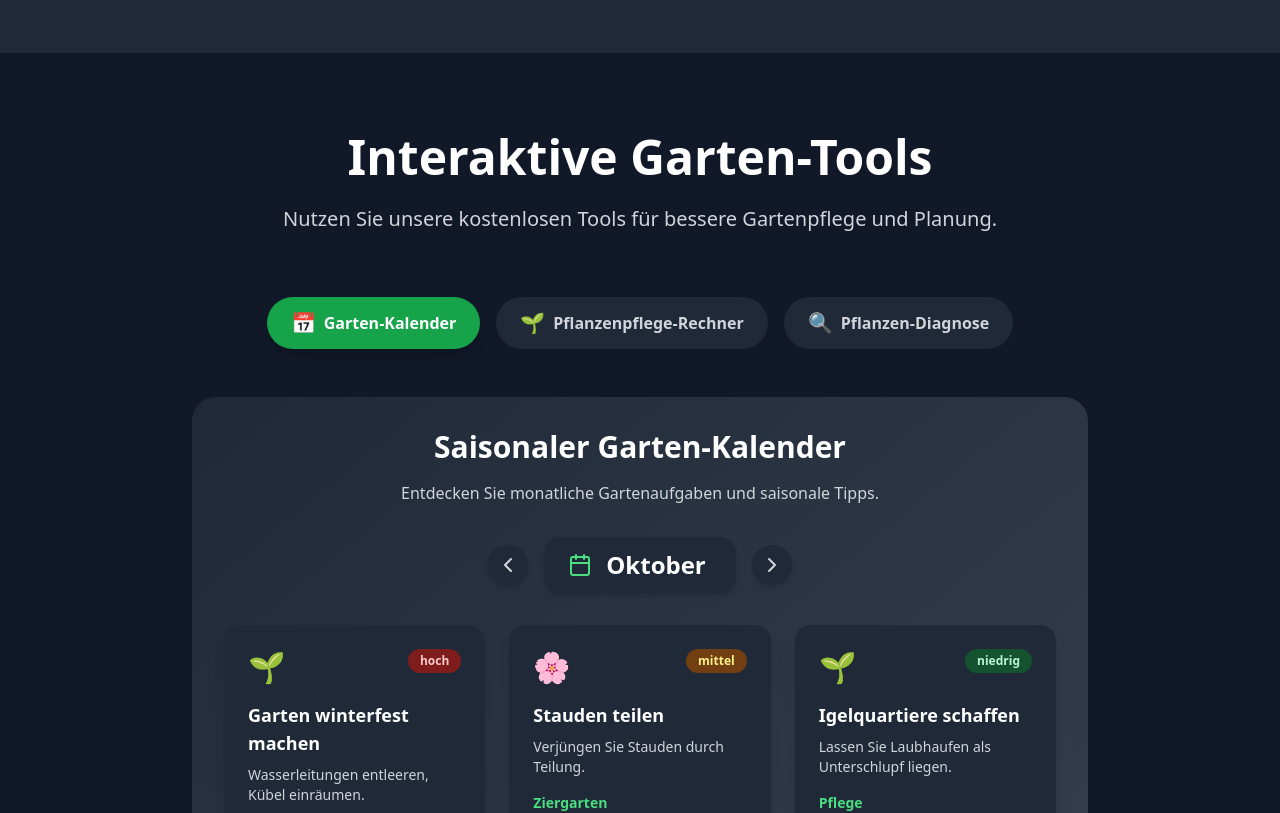
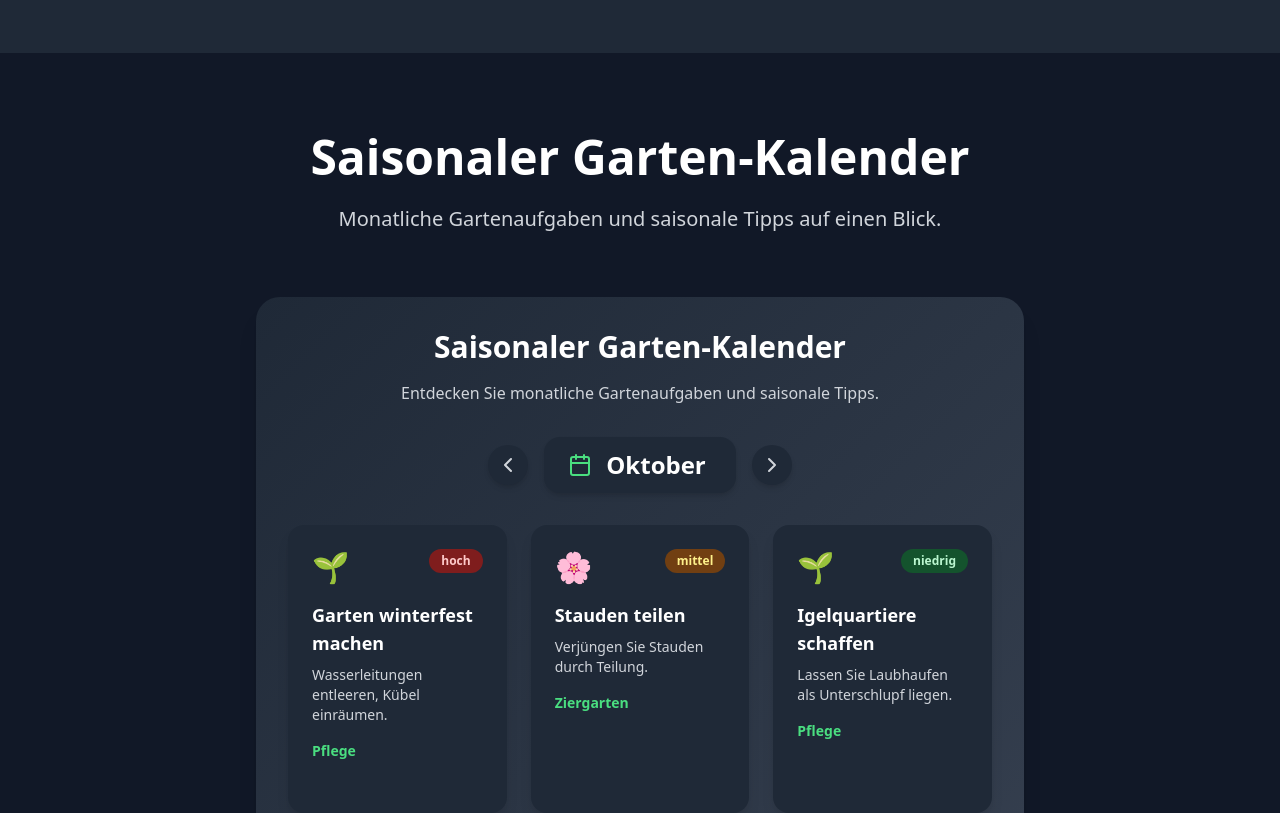
Before and after one commit to Bl4nk44/akgarten, a React (Vite) app: page / in a window 1280 px wide. Shown: the part 2340-3153 px from the top of the page. Built offline with nearby package versions, Linux system fonts and the light colour scheme.

Commit message:
ui: zamień widget pogody na Saisonaler Garten-Kalender w kontakcie; usuń inne narzędzia, zostaw tylko kalendarz

```diff
--- a/src/components/Contact.tsx
+++ b/src/components/Contact.tsx
@@ -1,15 +1,10 @@
-import React, { useState, useEffect } from 'react';
+import React, { useState } from 'react';
 import { toast } from 'sonner';
 import { CheckCircle, Send, MapPin, Phone, Mail, Clock } from 'lucide-react';
+import SeasonalCalendar from './widgets/SeasonalCalendar';
 
 export default function Contact() {
-  useEffect(() => {
-    const script = document.createElement('script');
-    script.src = "https://elfsightcdn.com/platform.js";
-    script.async = true;
-    document.body.appendChild(script);
-    return () => { /* Cleanup */ };
-  }, []);
+
 
   const [formData, setFormData] = useState({
     name: '',
@@ -101,9 +96,8 @@ export default function Contact() {
           </p>
         </div>
         <div className="grid lg:grid-cols-2 gap-12 items-stretch">
-          <div className="relative bg-gray-50 dark:bg-gray-800 rounded-3xl p-8 shadow-xl flex flex-col justify-center overflow-hidden">
-            <div className="elfsight-app-43d5de15-9eed-486d-9af5-31f916ec9032" data-elfsight-app-lazy></div>
-            <div className="absolute bottom-4 left-1/2 -translate-x-1/2 w-40 h-6 bg-gray-800 z-10 rounded-md"></div>
+                    <div className="rounded-3xl">
+            <SeasonalCalendar />
           </div>
           <div className="bg-gray-50 dark:bg-gray-800 rounded-3xl p-8 shadow-xl">
             {isSubmitted ? (
--- a/src/components/Widgets.tsx
+++ b/src/components/Widgets.tsx
@@ -1,52 +1,26 @@
 import React, { useState } from 'react';
-import PlantCareCalculator from './widgets/PlantCareCalculator';
 import SeasonalCalendar from './widgets/SeasonalCalendar';
-import PlantDiagnostic from './widgets/PlantDiagnostic';
 
 export default function Widgets() {
-  const [activeWidget, setActiveWidget] = useState('calendar');
-
-  const widgets = [
-    { id: 'calendar', title: 'Garten-Kalender', icon: '📅' },
-    { id: 'calculator', title: 'Pflanzenpflege-Rechner', icon: '🌱' },
-    { id: 'diagnostic', title: 'Pflanzen-Diagnose', icon: '🔍' },
-  ];
+  const [activeWidget] = useState('calendar');
 
   return (
     <section id="widgets" className="py-20 bg-white dark:bg-gray-900">
       <div className="container mx-auto px-4">
         <div className="text-center mb-16">
           <h2 className="text-4xl lg:text-5xl font-bold text-gray-900 dark:text-white mb-6">
-            Interaktive Garten-Tools
+            Saisonaler Garten-Kalender
           </h2>
           <p className="text-xl text-gray-600 dark:text-gray-300 max-w-3xl mx-auto">
-            Nutzen Sie unsere kostenlosen Tools für bessere Gartenpflege und Planung.
+            Monatliche Gartenaufgaben und saisonale Tipps auf einen Blick.
           </p>
         </div>
 
-        {/* Widget Navigation */}
-        <div className="flex flex-wrap justify-center gap-4 mb-12">
-          {widgets.map((widget) => (
-            <button
-              key={widget.id}
-              onClick={() => setActiveWidget(widget.id)}
-              className={`flex items-center space-x-2 px-6 py-3 rounded-full font-semibold transition-all duration-300 ${
-                activeWidget === widget.id
-                  ? 'bg-green-600 text-white shadow-lg'
-                  : 'bg-gray-100 dark:bg-gray-800 text-gray-700 dark:text-gray-300 hover:bg-gray-200 dark:hover:bg-gray-700'
-              }`}
-            >
-              <span className="text-xl">{widget.icon}</span>
-              <span>{widget.title}</span>
-            </button>
-          ))}
-        </div>
+
 
         {/* Widget Content */}
-        <div className="max-w-4xl mx-auto">
-          {activeWidget === 'calendar' && <SeasonalCalendar />}
-          {activeWidget === 'calculator' && <PlantCareCalculator />}
-          {activeWidget === 'diagnostic' && <PlantDiagnostic />}
+        <div className="max-w-3xl mx-auto">
+          <SeasonalCalendar />
         </div>
       </div>
     </section>
```
Also changed, not shown: public/logo-alfa.png, 1 other file (tests, documents, lock files or other folders).
